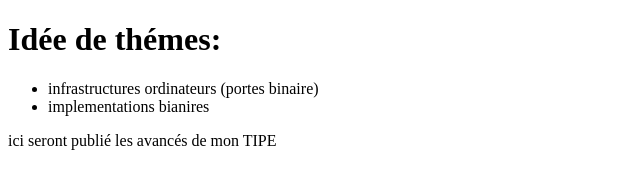
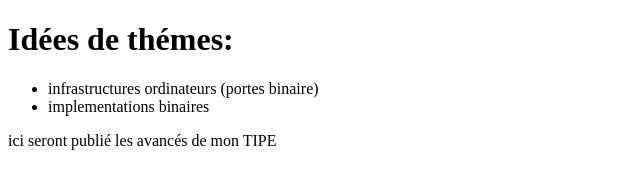
Before and after one commit to BB-code-arch/bouchaud.github.io, a plain HTML site: page main.html in a window 1280 px wide. Shown: the whole page, without its empty margins (0-640 px from the left). Drawn offline with Linux system fonts and the light colour scheme.

Commit message:
Update main.html

```diff
--- a/main.html
+++ b/main.html
@@ -7,11 +7,11 @@
   </head>
   <body>
     <h1>
-      Idée de thémes:
+      Idées de thémes:
     </h1>
     <ul>
       <li>infrastructures ordinateurs (portes binaire)</li>
-      <li>implementations bianires</li>
+      <li>implementations binaires</li>
     </ul>
     <p>
       ici seront publié les avancés de mon TIPE
```
